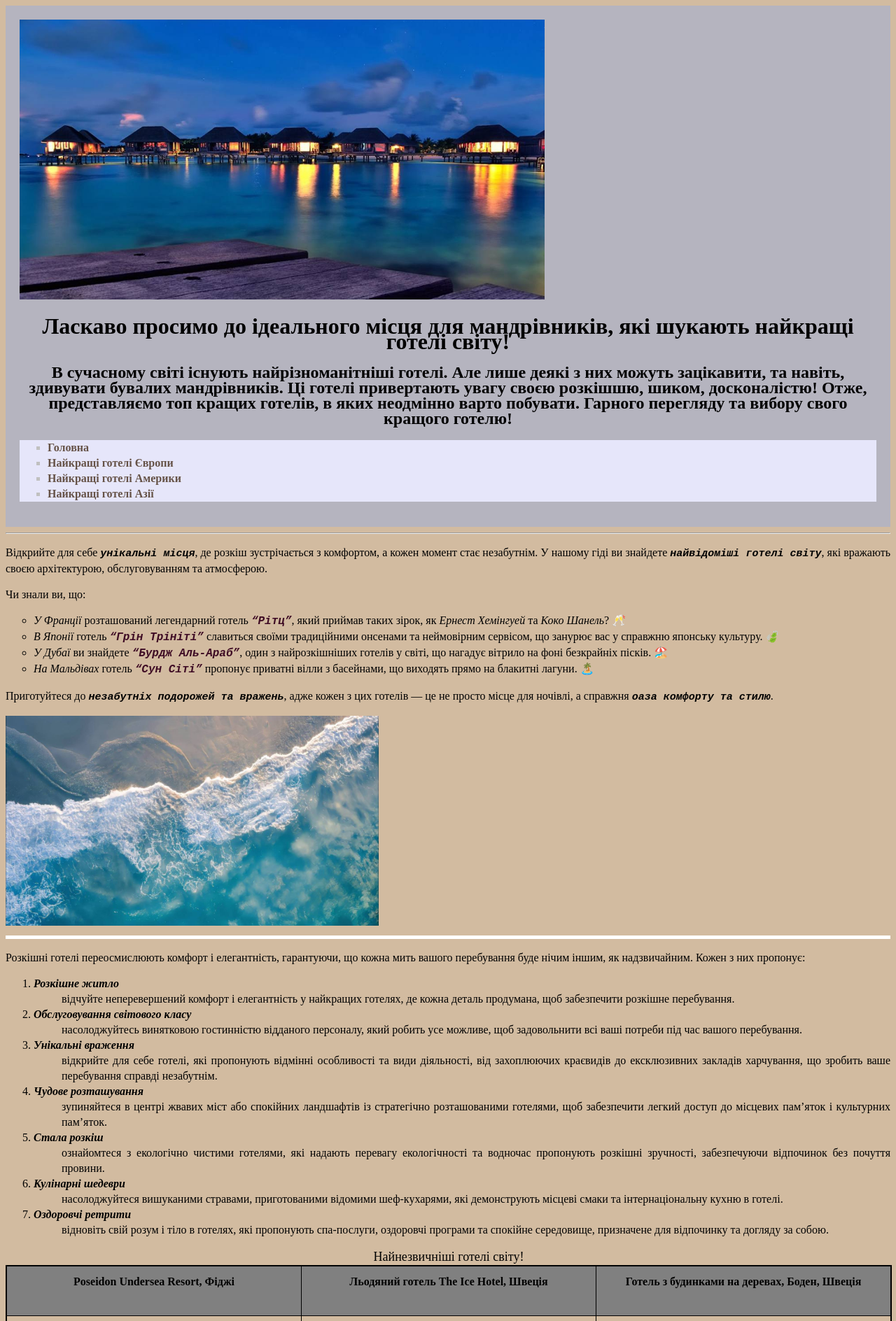
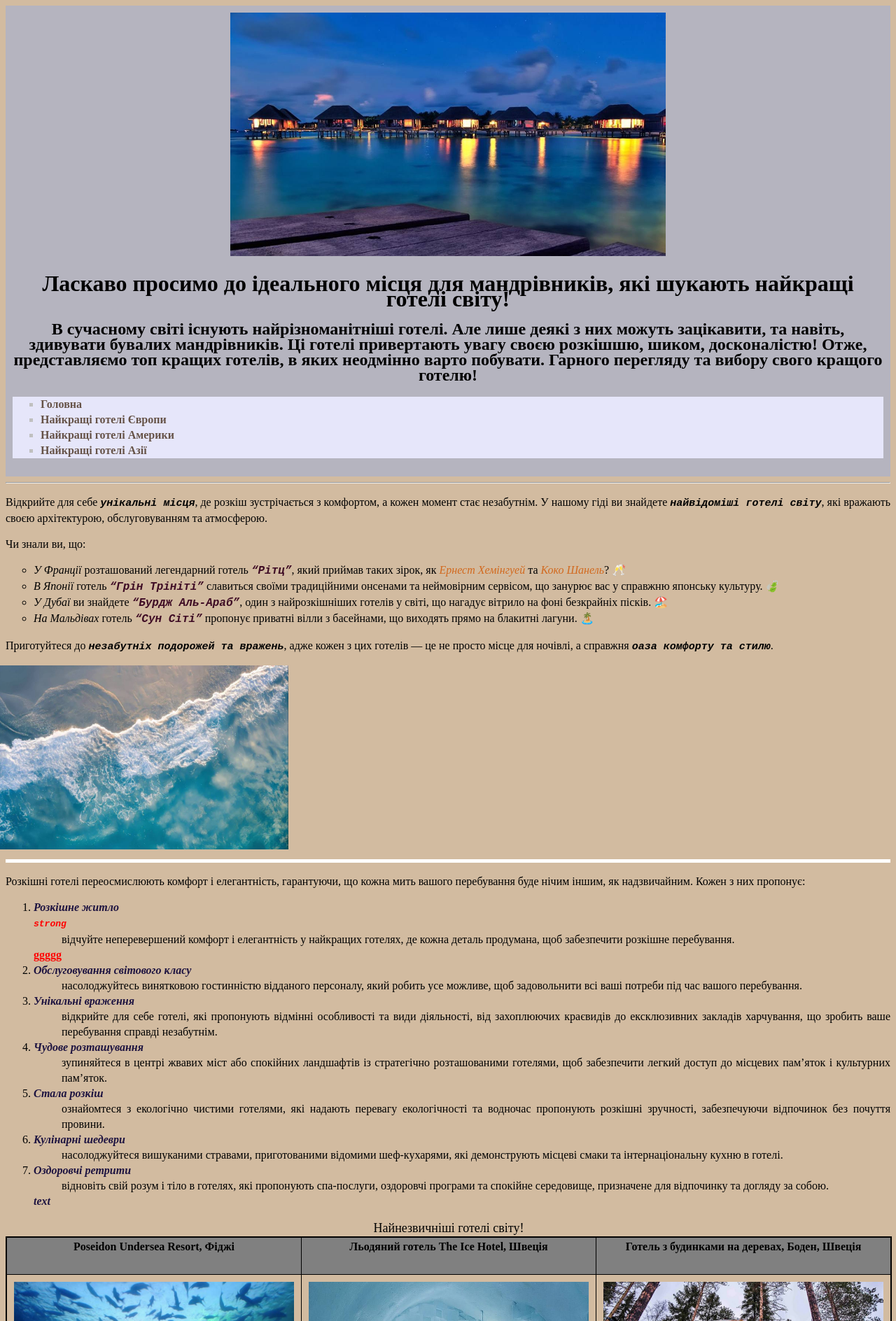
Before and after one commit to SoVladyslava/Top_Hotels, a plain HTML site: page index.html in a window 1280 px wide. Shown: the top 1888 px of the page at 70% size. Drawn offline with Linux system fonts and the light colour scheme.

Commit message:
лаба 4/ додано селектори

```diff
--- a/index.html
+++ b/index.html
@@ -6,19 +6,19 @@
     <meta name="viewport" content="width=device-width, initial-scale=1.0">
     <title>Готелі світу</title>
     <meta name="author" content="Владислава">
-	<style> .site_links{color: #593A2E; font-weight: bold; font-style: normal; text-decoration: underline}
+	<style> .site_links{color: #593A2E; font-weight: bold; font-style: normal; text-decoration: underline;}
 
-		dt>strong {font-style: italic;}
-		dt>b {font-style: italic;}
+		dt strong {color:red;}
+		dt>strong {font-style: italic; color:#1D1340}
+		dt b {font-style: italic; color:#1D1340}
+		li>i {color:chocolate;}
 		em+i{font-weight: bold; color:#3e0b24;  font-family:monospace; font-size: 16px;}
-		p>em{font-family:monospace; font-size: 15px; font-weight: bold; }
-
+		p>em{font-family:monospace; font-size: 15px; font-weight: bold;}
 		</style>
 </head>
 <body link="red" vlink="blue" alink="pink" bgcolor="#D2BBA0">
 <header>
-	<a href="photo_index.html" target="_blank"><img alt="" src="images/1.jpg" width="750" height="400"></a>
-
+	<a href="photo_index.html" target="_blank"><img alt="" src="images/1.jpg"></a>
     <h1 align ='center'>Ласкаво просимо до ідеального місця для мандрівників, які шукають найкращі готелі світу!</h1>
 	<h2 align ='center'>В сучасному світі існують найрізноманітніші готелі. Але лише деякі з них можуть зацікавити, та навіть, здивувати бувалих мандрівників.
 	Ці готелі привертають увагу своєю розкішшю, шиком, досконалістю! Отже, представляємо топ кращих готелів, в яких неодмінно варто побувати.
@@ -33,7 +33,6 @@
 	</nav>
 	</header>
 	<HR>
-
 	<p>Відкрийте для себе <em>унікальні місця</em>, де розкіш зустрічається з комфортом, а кожен момент стає незабутнім.
 	У нашому гіді ви знайдете <em>найвідоміші готелі світу</em>, які вражають своєю архітектурою, обслуговуванням та атмосферою.</p>
 
@@ -45,15 +44,16 @@
 	<li type="circle"><em>На Мальдівах</em> готель <i>“Сун Сіті”</i> пропонує приватні вілли з басейнами, що виходять прямо на блакитні лагуни. 🏝️</li>
 	</ul>
 	<p>Приготуйтеся до <em>незабутніх подорожей та вражень</em>, адже кожен з цих готелів — це не просто місце для ночівлі, а справжня <em>оаза комфорту та стилю</em>. </p>
-	<img alt="" src="images/2.jpg" height="300">
+	<img alt="" class="Left_img" src="images/2.jpg">
     <HR size=5 color="white">
 	<p>Розкішні готелі переосмислюють комфорт і елегантність, гарантуючи,
 	що кожна мить вашого перебування буде нічим іншим, як надзвичайним. Кожен з них пропонує:</p>
 	<dt>
 	<ol>
 	<dl>
-	<li><dt><strong><em>Розкішне житло</em></strong></dt></li>
+	<li><dt><strong><em>Розкішне житло</em></strong></dt><i><tt><strong>strong</strong></tt></i></li>
 	<dd>відчуйте неперевершений комфорт і елегантність у найкращих готелях, де кожна деталь продумана, щоб забезпечити розкішне перебування.</dd>
+	<strong>ggggg</strong>
 	<li><dt><strong><em>Обслуговування світового класу</em></strong></dt></li>
 	<dd>насолоджуйтесь винятковою гостинністю відданого персоналу, який робить усе можливе, щоб задовольнити всі ваші потреби під час вашого перебування.</dd>
 	<li><dt><strong><em>Унікальні враження</em></strong></dt></li>
@@ -66,12 +66,13 @@
 	<dd>насолоджуйтеся вишуканими стравами, приготованими відомими шеф-кухарями, які демонструють місцеві смаки та інтернаціональну кухню в готелі.</dd>
 	<li><dt><b>Оздоровчі ретрити</b></dt></li>
 	<dd>відновіть свій розум і тіло в готелях, які пропонують спа-послуги, оздоровчі програми та спокійне середовище, призначене для відпочинку та догляду за собою.</dd>
+	<b>text</b>
 	</dl>
 	</ol>
 	</dt>
 
-	<Table id="unusual-hotels" align="center"  border="1" cellpadding="8" cellspacing="0"><caption><font  size="4" color="black">Найнезвичніші готелі світу!</font></caption>
-	<tr align="center" valign="top" bgcolor="grey"><td width=100 height=50><b>Poseidon Undersea Resort, Фіджі</b></td><td td width=100 height=50><b>Льодяний готель The Ice Hotel, Швеція</b></td><td td width=100 height=50><b>Готель з будинками на деревах, Боден, Швеція</b></td></tr>
+	<Table id="unusual-hotels" align="center" ><caption><font  size="4" color="black">Найнезвичніші готелі світу!</font></caption>
+	<tr align="center" valign="top"><th><b>Poseidon Undersea Resort, Фіджі</b></th><th><b>Льодяний готель The Ice Hotel, Швеція</b></th><th><b>Готель з будинками на деревах, Боден, Швеція</b></th></tr>
 	<tr><td><img alt="" src="images/poseidon.jpg" class="Img middle" width="400" height="400"></td><td><img alt="" src="images/ice.jpg" class="Img middle" width="400" height="400"></td><td><img alt="" src="images/tree_hotel.jpg" class="Img middle" width="400" height="400"></td></tr>
 	<tr><td><a href="https://poseidonresorts.com/" class="site_links" target="_blank">Сайт Poseidon Undersea Resort</a></td>
 	<td><a href="https://www.icehotel.com/" class="site_links" target="_blank">Сайт The Ice Hotel</a></td>
--- a/style.css
+++ b/style.css
@@ -7,16 +7,28 @@ body{
 	text-align: justify;
 }
 header{
-	padding: 20px;
+	padding: 10px;
 	background-color: #B5B4BF;
 	/*B5B4BF*/
 	/*593A2E гарний коричневий*/
+	/*#759CBF гарний blue*/
+}
+header img{
+	width: 50%;
+	height:50%;
+	position:relative;
+	left: 25%;
+}
+.Left_img{
+	width: 37%;
+	height:37%;
+	position:relative;
+	right: 5%;
 }
 h1,h2{
 	font-family: San-Serif;
 	color: black;
 	text-align: center;
-
 }
 p{
 	font-size:100%;
@@ -37,7 +49,6 @@ p{
 	background-color: #E6E6FA;
 	min-height: 64px;
 }
-
 table#unusual-hotels{
 	border: black solid 2px;
 	border-collapse: collapse;
@@ -48,6 +59,9 @@ table#unusual-hotels{
 }
 table#unusual-hotels TH{
 	border: black solid 1px;
+	background-color:grey;
+	width: 100px;
+	height: 50px;
 }
 table#unusual-hotels TD{
 	border: black solid 1px;
```
Also changed, not shown: America.html (+1 -1 lines), Asia.html (+1 -1 lines), Europe.html (+6 -6 lines).
